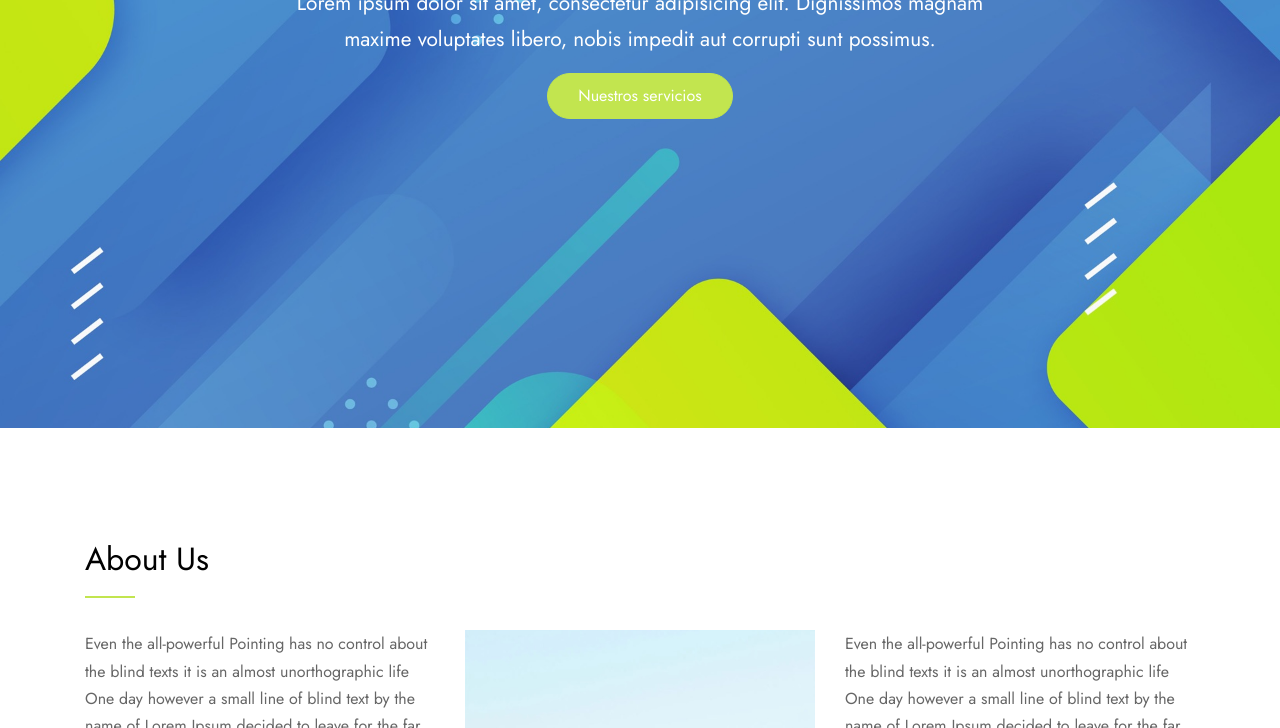
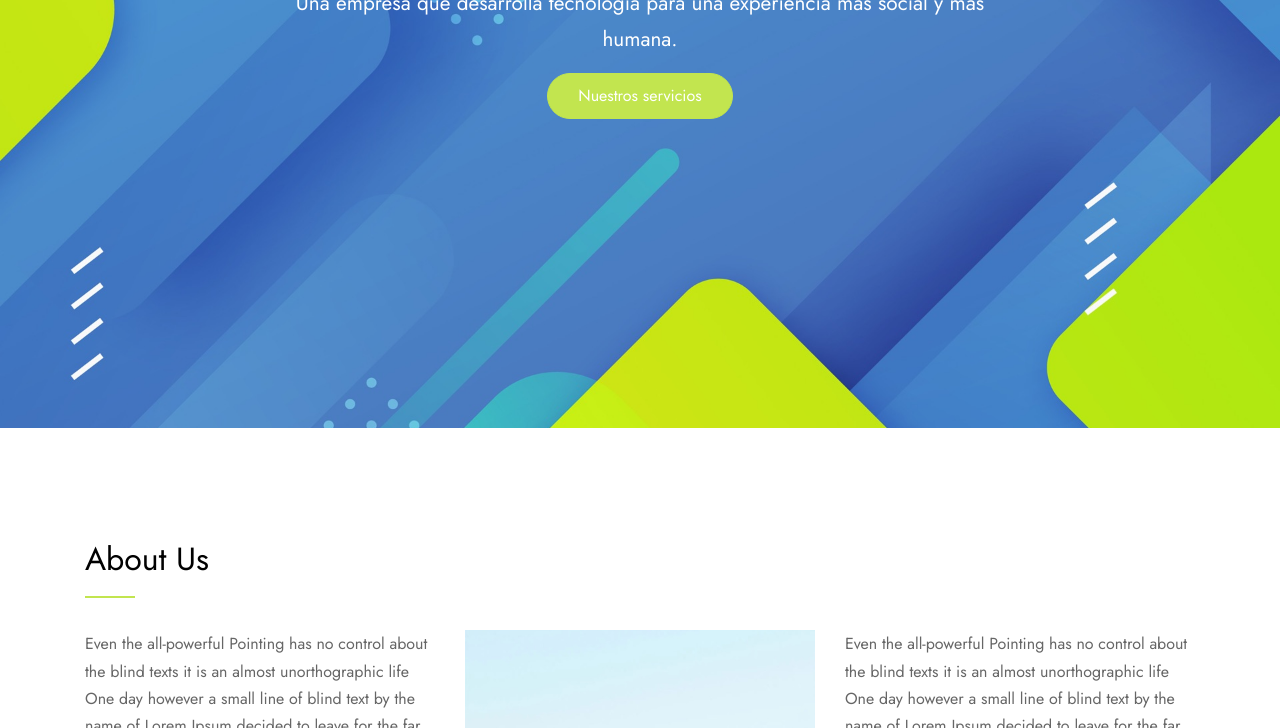
Before and after one commit to knsoria/bs.systems, a plain HTML site: page index.html in a window 1280 px wide. Shown: the part 372-1100 px from the top of the page. Drawn offline with Linux system fonts and the light colour scheme; files whose address does not match are found by name.

Commit message:
Update index.html

```diff
--- a/index.html
+++ b/index.html
@@ -89,7 +89,7 @@
             <div class="row justify-content-center">
               <div class="col-lg-8">
                 <h1 class="text-white" data-aos="fade-up" data-aos-delay="">Somos Blue Soul Systems</h1>
-                <p class="lead text-white" data-aos="fade-up" data-aos-delay="100">Lorem ipsum dolor sit amet, consectetur adipisicing elit. Dignissimos magnam maxime voluptates libero, nobis impedit aut corrupti sunt possimus.</p>
+                <p class="lead text-white" data-aos="fade-up" data-aos-delay="100">Una empresa que desarrolla tecnología para una experiencia más social y más humana.</p>
                 <p data-aos="fade-up" data-aos-delay="200"><a href="#services-section" class="btn smoothscroll btn-primary">Nuestros servicios</a></p>
 
               </div>
```
